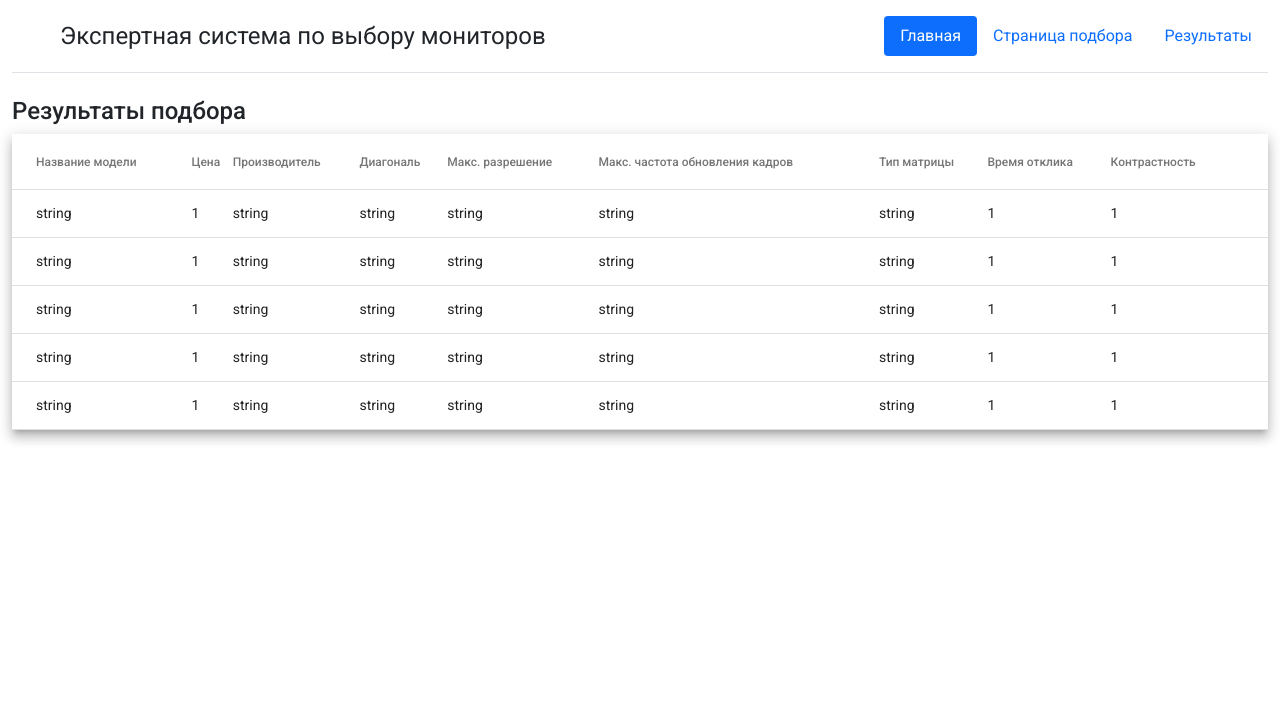
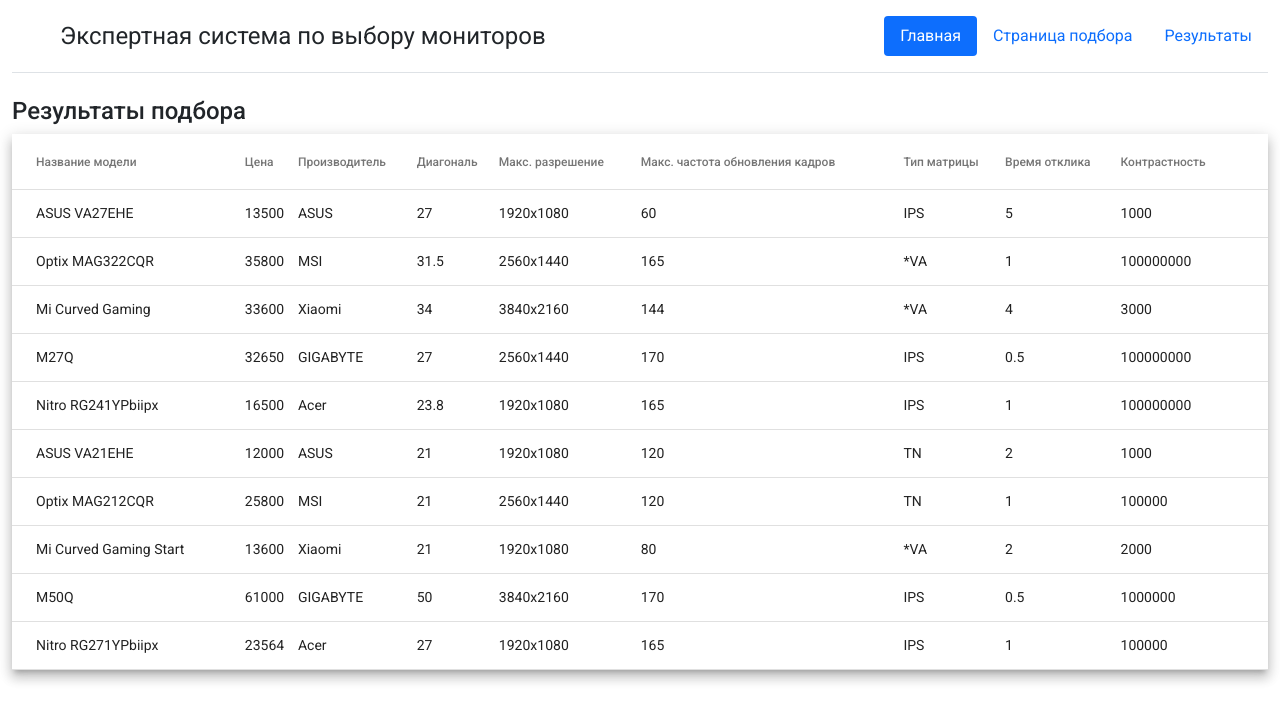
Before and after one commit to StasMalikov/ExpertSystem, an Angular app: page /results in a window 1280 px wide. Shown: the top 722 px of the page. Built offline with nearby package versions, Linux system fonts and the light colour scheme.

Commit message:
bind values

```diff
--- a/src/app/app.module.ts
+++ b/src/app/app.module.ts
@@ -14,6 +14,7 @@
 import {MatInputModule} from '@angular/material/input';
 import {MatSlideToggleModule} from '@angular/material/slide-toggle';
 import {MatTableModule} from '@angular/material/table';
+import {FormsModule} from "@angular/forms";
 
 @NgModule({
   declarations: [
@@ -32,7 +33,8 @@
         MatSelectModule,
         MatInputModule,
         MatSlideToggleModule,
-    MatTableModule
+        MatTableModule,
+        FormsModule
     ],
   providers: [],
   bootstrap: [AppComponent]
--- a/src/app/components/questions/questions.component.html
+++ b/src/app/components/questions/questions.component.html
@@ -3,42 +3,43 @@
 
   <mat-form-field appearance="fill">
     <mat-label>Производитель</mat-label>
-    <mat-select [(value)]="selected">
+    <mat-select [(value)]="manufacturer">
       <mat-option>Не выбирать</mat-option>
-      <mat-option value="option1">Samsung</mat-option>
-      <mat-option value="option2">Hp</mat-option>
-      <mat-option value="option3">Lg</mat-option>
-      <mat-option value="option4">Dell</mat-option>
+      <mat-option value="ASUS">ASUS</mat-option>
+      <mat-option value="MSI">MSI</mat-option>
+      <mat-option value="Xiaomi">Xiaomi</mat-option>
+      <mat-option value="GIGABYTE">GIGABYTE</mat-option>
+      <mat-option value="Acer">Acer</mat-option>
     </mat-select>
   </mat-form-field>
 
   <form class="example-form">
     <mat-form-field class="example-full-width" appearance="fill">
       <mat-label>Мин. цена, ₽</mat-label>
-      <input type="number" matInput>
+      <input type="number" [(ngModel)]="minPrice" name="minPrice" matInput>
     </mat-form-field>
     &nbsp;
     <mat-form-field class="example-full-width" appearance="fill">
       <mat-label>Макс. цена, ₽</mat-label>
-      <input type="number" matInput >
+      <input type="number" [(ngModel)]="maxPrice" name="maxPrice" matInput >
     </mat-form-field>
   </form>
 
   <form class="example-form">
     <mat-form-field class="example-full-width" appearance="fill">
       <mat-label>Мин. диагональ, дюйм</mat-label>
-      <input type="number" matInput>
+      <input type="number" [(ngModel)]="minDiagonal" name="minDiagonal" matInput>
     </mat-form-field>
     &nbsp;
     <mat-form-field class="example-full-width" appearance="fill">
       <mat-label>Макс. диагональ, дюйм</mat-label>
-      <input type="number" matInput >
+      <input type="number" [(ngModel)]="maxDiagonal" name="maxDiagonal" matInput >
     </mat-form-field>
   </form>
 
   <mat-form-field appearance="fill">
     <mat-label>Макс. разрешение</mat-label>
-    <mat-select [(value)]="selected2">
+    <mat-select [(value)]="resolution">
       <mat-option>Не выбирать</mat-option>
       <mat-option value="option1">1920x1080</mat-option>
       <mat-option value="option2">1920x1200</mat-option>
@@ -51,7 +52,7 @@
 
   <mat-form-field appearance="fill" style="min-width: 25%;">
     <mat-label>Макс. частота обновления кадров, Гц</mat-label>
-    <mat-select [(value)]="selected3">
+    <mat-select [(value)]="updateFrequency">
       <mat-option>Не выбирать</mat-option>
       <mat-option value="option1">60</mat-option>
       <mat-option value="option2">120</mat-option>
@@ -64,7 +65,7 @@
 
   <mat-form-field appearance="fill"  style="min-width: 20%;">
     <mat-label>Тип матрицы экрана</mat-label>
-    <mat-select [(value)]="selected4">
+    <mat-select [(value)]="matrixType">
       <mat-option>Не выбирать</mat-option>
       <mat-option value="option1">*VA</mat-option>
       <mat-option value="option2">IPS</mat-option>
@@ -76,30 +77,30 @@
   <form class="example-form">
     <mat-form-field class="example-full-width" appearance="fill" style="min-width: 18%;">
       <mat-label>Мин. время отклика, сек</mat-label>
-      <input type="number" matInput>
+      <input type="number" [(ngModel)]="minResponseTime" name="minResponseTime" matInput>
     </mat-form-field>
     &nbsp;
     <mat-form-field class="example-full-width" appearance="fill" style="min-width: 18%;">
       <mat-label>Макс. время отклика, сек</mat-label>
-      <input type="number" matInput >
+      <input type="number" [(ngModel)]="maxResponseTime" name="maxResponseTime" matInput >
     </mat-form-field>
   </form>
 
-  <mat-slide-toggle color="primary" style="margin-bottom: 15px">Игровая модель</mat-slide-toggle>
+  <mat-slide-toggle [(ngModel)]="playModelChecked" color="primary" style="margin-bottom: 15px">Игровая модель</mat-slide-toggle>
 
   <form class="example-form">
     <mat-form-field class="example-full-width" appearance="fill">
       <mat-label>Мин. контрастность</mat-label>
-      <input type="number" matInput>
+      <input type="number" [(ngModel)]="minContrastValue" name="minContrastValue" matInput>
     </mat-form-field>
     &nbsp;
     <mat-form-field class="example-full-width" appearance="fill">
       <mat-label>Макс. контрастность</mat-label>
-      <input type="number" matInput >
+      <input type="number" [(ngModel)]="maxContrastValue" name="maxContrastValue" matInput >
     </mat-form-field>
   </form>
 
   <mat-card-actions>
-    <button mat-raised-button color="primary">Подобрать</button>
+    <button mat-raised-button color="primary" (click)="showResults()">Подобрать</button>
   </mat-card-actions>
 </mat-card>
--- a/src/app/components/questions/questions.component.ts
+++ b/src/app/components/questions/questions.component.ts
@@ -1,4 +1,5 @@
 import { Component, OnInit } from '@angular/core';
+import {Router} from "@angular/router";
 
 @Component({
   selector: 'app-questions',
@@ -6,14 +7,31 @@
   styleUrls: ['./questions.component.css']
 })
 export class QuestionsComponent implements OnInit {
-  selected = '';
-  selected2 = '';
-  selected3 = '';
-  selected4 = '';
+  manufacturer = '';
+  minPrice: any;
+  maxPrice: any;
+  minDiagonal: any;
+  maxDiagonal: any;
+  resolution = '';
+  updateFrequency = ''; //use as number
+  matrixType = '';
+  minResponseTime: any;
+  maxResponseTime: any;
+  minContrastValue: any;
+  maxContrastValue: any;
+  playModelChecked = false;
 
-  constructor() { }
+  constructor(private router: Router) { }
 
   ngOnInit(): void {
   }
 
+  showResults() {
+    console.log("manufacturer value: " + this.manufacturer)
+    console.log("minPrice value: " + this.minPrice)
+    console.log("maxPrice value: " + this.maxPrice)
+    console.log("playModelChecked value: " + this.playModelChecked)
+
+    this.router.navigate(['results']);
+  }
 }
--- a/src/app/components/result-page/result-page.component.ts
+++ b/src/app/components/result-page/result-page.component.ts
@@ -1,17 +1,10 @@
 import { Component, OnInit } from '@angular/core';
-
-export interface PeriodicElement {
-  name: string;
-  position: number;
-  weight: number;
-  symbol: string;
-}
 
 export interface MonitorEntity {
   name: string;
   price: number;
   manufacturer: string;
-  diagonal: string;
+  diagonal: number;
   resolution: string;
   updateFrequency: string;
   matrixType: string;
@@ -20,39 +13,48 @@
 }
 
 const ALL_MONITORS: MonitorEntity[] = [
-  { name: 'string', price: 1, manufacturer: 'string', diagonal: 'string',
-    resolution: 'string', updateFrequency: 'string', matrixType: 'string',
-    responseTime: 1, contrastValue: 1},
+  { name: 'ASUS VA27EHE', price: 13500, manufacturer: 'ASUS', diagonal: 27,
+    resolution: '1920x1080', updateFrequency: '60', matrixType: 'IPS',
+    responseTime: 5, contrastValue: 1000},
 
-  { name: 'string', price: 1, manufacturer: 'string', diagonal: 'string',
-    resolution: 'string', updateFrequency: 'string', matrixType: 'string',
-    responseTime: 1, contrastValue: 1},
+  { name: 'Optix MAG322CQR', price: 35800, manufacturer: 'MSI', diagonal: 31.5,
+    resolution: '2560x1440', updateFrequency: '165', matrixType: '*VA',
+    responseTime: 1, contrastValue: 100000000},
 
-  { name: 'string', price: 1, manufacturer: 'string', diagonal: 'string',
-    resolution: 'string', updateFrequency: 'string', matrixType: 'string',
-    responseTime: 1, contrastValue: 1},
+  { name: 'Mi Curved Gaming', price: 33600, manufacturer: 'Xiaomi', diagonal: 34,
+    resolution: '3840x2160', updateFrequency: '144', matrixType: '*VA',
+    responseTime: 4, contrastValue: 3000},
 
-  { name: 'string', price: 1, manufacturer: 'string', diagonal: 'string',
-    resolution: 'string', updateFrequency: 'string', matrixType: 'string',
-    responseTime: 1, contrastValue: 1},
+  { name: 'M27Q', price: 32650, manufacturer: 'GIGABYTE', diagonal: 27,
+    resolution: '2560x1440', updateFrequency: '170', matrixType: 'IPS',
+    responseTime: 0.5, contrastValue: 100000000},
 
-  { name: 'string', price: 1, manufacturer: 'string', diagonal: 'string',
-    resolution: 'string', updateFrequency: 'string', matrixType: 'string',
-    responseTime: 1, contrastValue: 1}
+  { name: 'Nitro RG241YPbiipx', price: 16500, manufacturer: 'Acer', diagonal: 23.8,
+    resolution: '1920x1080', updateFrequency: '165', matrixType: 'IPS',
+    responseTime: 1, contrastValue: 100000000},
+
+  { name: 'ASUS VA21EHE', price: 12000, manufacturer: 'ASUS', diagonal: 21,
+    resolution: '1920x1080', updateFrequency: '120', matrixType: 'TN',
+    responseTime: 2, contrastValue: 1000},
+
+  { name: 'Optix MAG212CQR', price: 25800, manufacturer: 'MSI', diagonal: 21,
+    resolution: '2560x1440', updateFrequency: '120', matrixType: 'TN',
+    responseTime: 1, contrastValue: 100000},
+
+  { name: 'Mi Curved Gaming Start', price: 13600, manufacturer: 'Xiaomi', diagonal: 21,
+    resolution: '1920x1080', updateFrequency: '80', matrixType: '*VA',
+    responseTime: 2, contrastValue: 2000},
+
+  { name: 'M50Q', price: 61000, manufacturer: 'GIGABYTE', diagonal: 50,
+    resolution: '3840x2160', updateFrequency: '170', matrixType: 'IPS',
+    responseTime: 0.5, contrastValue: 1000000},
+
+  { name: 'Nitro RG271YPbiipx', price: 23564, manufacturer: 'Acer', diagonal: 27,
+    resolution: '1920x1080', updateFrequency: '165', matrixType: 'IPS',
+    responseTime: 1, contrastValue: 100000}
 ];
 
-const ELEMENT_DATA: PeriodicElement[] = [
-  {position: 1, name: 'Hydrogen', weight: 1.0079, symbol: 'H'},
-  {position: 2, name: 'Helium', weight: 4.0026, symbol: 'He'},
-  {position: 3, name: 'Lithium', weight: 6.941, symbol: 'Li'},
-  {position: 4, name: 'Beryllium', weight: 9.0122, symbol: 'Be'},
-  {position: 5, name: 'Boron', weight: 10.811, symbol: 'B'},
-  {position: 6, name: 'Carbon', weight: 12.0107, symbol: 'C'},
-  {position: 7, name: 'Nitrogen', weight: 14.0067, symbol: 'N'},
-  {position: 8, name: 'Oxygen', weight: 15.9994, symbol: 'O'},
-  {position: 9, name: 'Fluorine', weight: 18.9984, symbol: 'F'},
-  {position: 10, name: 'Neon', weight: 20.1797, symbol: 'Ne'},
-];
+let sortedMonitors: MonitorEntity[];
 
 @Component({
   selector: 'app-result-page',
```
Lines whose indentation alone changed are shown as unchanged.
